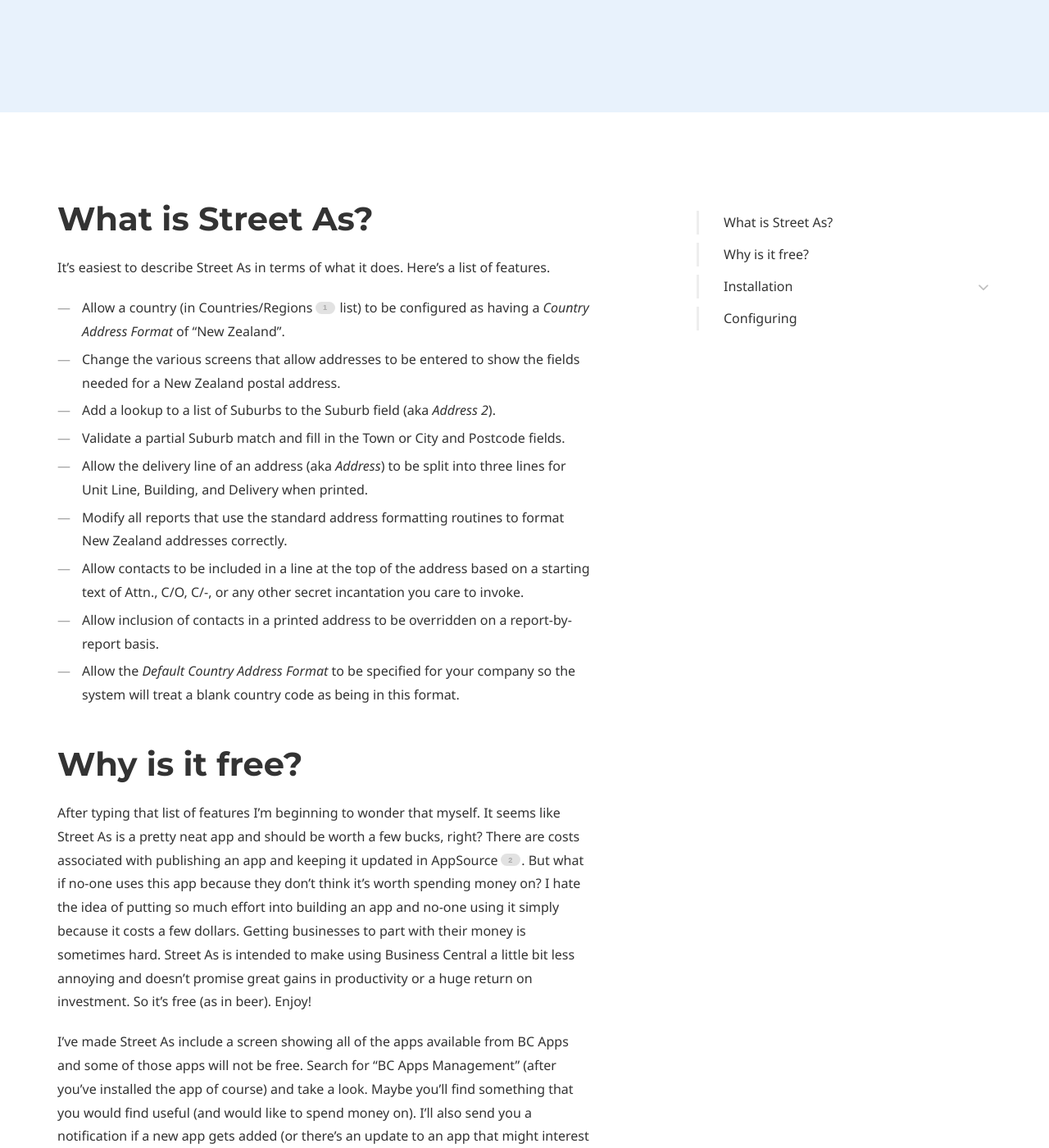
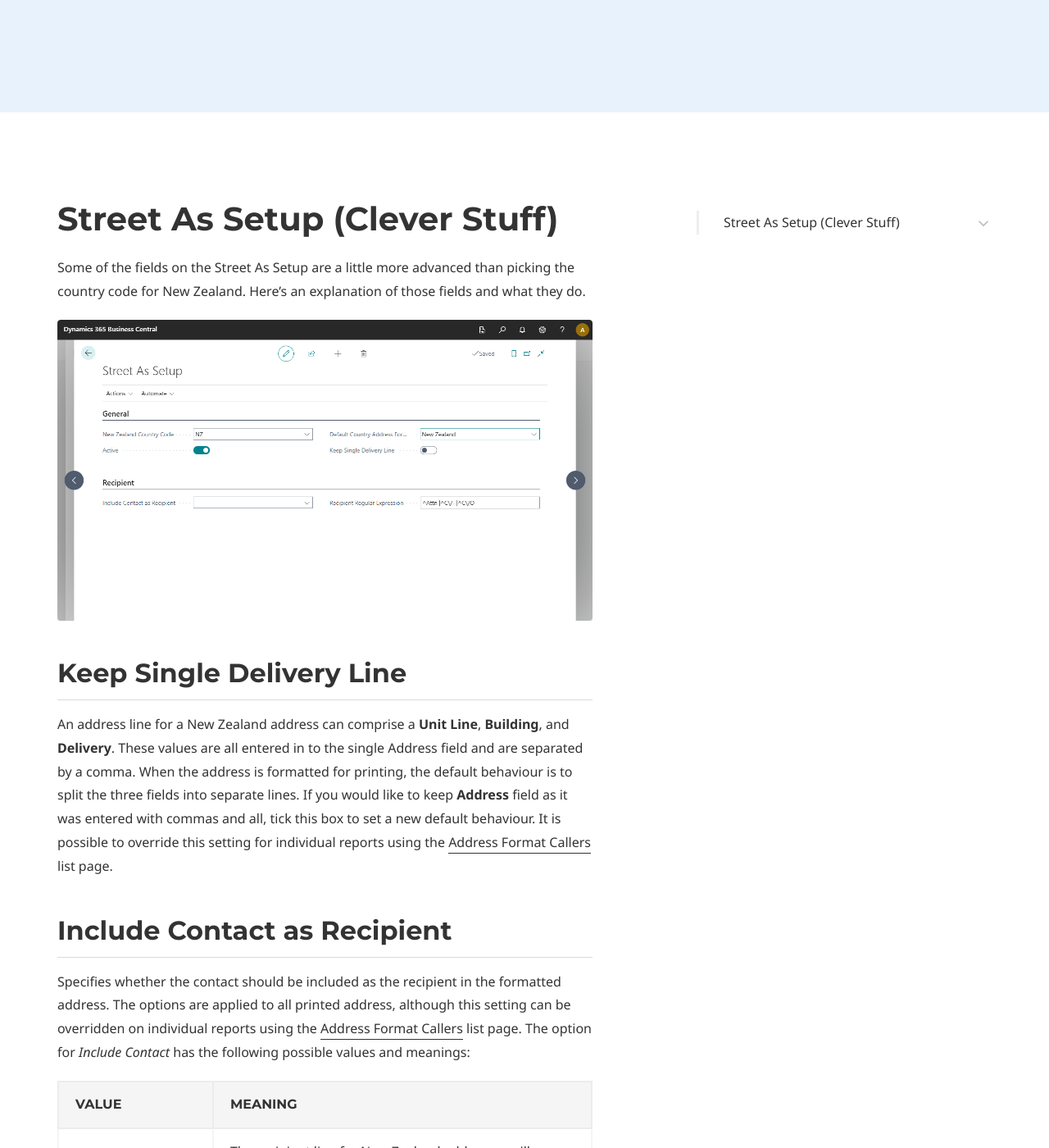
Before and after one commit to BCAppsLimited/StreetAs, a Jekyll site: the page built from advanced-configuration-options.md, in a window 1280 px wide and 1400 px high, scrolled down 485 px. Shown: the whole window at 82% size. Built offline with Jekyll 4.4.1, drawn with Linux system fonts in a browser that asks for light colours; some web fonts are replaced; some of the changed text lies outside the part shown.

Commit message:
Clever Stuff Start

```diff
--- a/advanced-configuration-options.md
+++ b/advanced-configuration-options.md
@@ -28,44 +28,39 @@ page_nav:
         url: /new-zealand-postal-addresses
 ---
 
-# What is Street As?
+# Street As Setup (Clever Stuff)
 
-It's easiest to describe Street As in terms of what it does. Here's a list of features.
+Some of the fields on the Street As Setup are a little more advanced than picking the country code for New Zealand. Here's an explanation of those fields and what they do.
 
-- Allow a country (in Countries/Regions[^1] list) to be configured as having a _Country Address Format_ of "New Zealand".
-- Change the various screens that allow addresses to be entered to show the fields needed for a New Zealand postal address.
-- Add a lookup to a list of Suburbs to the Suburb field (aka _Address 2_).
-- Validate a partial Suburb match and fill in the Town or City and Postcode fields.
-- Allow the delivery line of an address (aka _Address_) to be split into three lines for Unit Line, Building, and Delivery when printed.
-- Modify all reports that use the standard address formatting routines to format New Zealand addresses correctly.
-- Allow contacts to be included in a line at the top of the address based on a starting text of Attn., C/O, C/-, or any other secret incantation you care to invoke.
-- Allow inclusion of contacts in a printed address to be overridden on a report-by-report basis.
-- Allow the _Default Country Address Format_ to be specified for your company so the system will treat a blank country code as being in this format.
+![alt text](/screenshots/StreetAsSetup.png)
 
-# Why is it free?
 
-After typing that list of features I'm beginning to wonder that myself. It seems like Street As is a pretty neat app and should be worth a few bucks, right? There are costs associated with publishing an app and keeping it updated in AppSource[^3]. But what if no-one uses this app because they don't think it's worth spending money on? I hate the idea of putting so much effort into building an app and no-one using it simply because it costs a few dollars. Getting businesses to part with their money is sometimes hard. Street As is intended to make using Business Central a little bit less annoying and doesn't promise great gains in productivity or a huge return on investment. So it's free (as in beer). Enjoy!
+## Keep Single Delivery Line
 
-I've made Street As include a screen showing all of the apps available from BC Apps and some of those apps will not be free. Search for "BC Apps Management" (after you've installed the app of course) and take a look. Maybe you'll find something that you would find useful (and would like to spend money on). I'll also send you a notification if a new app gets added (or there's an update to an app that might interest you). Finally, if you do use Street As and you like it, leave a review on AppSource.
+An address line for a New Zealand address can comprise a **Unit Line**, **Building**, and **Delivery**. These values are all entered in to the single Address field and are separated by a comma. When the address is formatted for printing, the default behaviour is to split the three fields into separate lines. If you would like to keep **Address** field as it was entered with commas and all, tick this box to set a new default behaviour. It is possible to override this setting for individual reports using the [Address Format Callers](#address-format-callers) list page.
 
-# Installation
+## Include Contact as Recipient
 
-Street As is available for free through [Microsoft's AppSource](https://appsource.microsoft.com/en-US/marketplace/apps?product=dynamics-365-business-central). If you've already installed the app, jump ahead to the [Configuring](#configuring) section. You can [install the app from AppSource](##appsource) or from within [Business Central](##business-central).
+Specifies whether the contact should be included as the recipient in the formatted address. The options are applied to all printed address, although this setting can be overridden on individual reports using the [Address Format Callers](#address-format-callers) list page. The option for *Include Contact* has the following possible values and meanings:
 
-## AppSource
+| Value | Meaning |
+| - | - |
+| Never | The recipient line for New Zealand addresses will never be included. |
+| Always | The recipient line for New Zealand addresses will always be included. |
+| Only When Matches Regular Expression | The recipient line for New Zealand addresses will only be included when it matches the regular expression that is defined in the *Recipient Regular Expression* field. |
 
-Open the [Street As](#) product page on AppSource and click on the *Get it now* button. You will be redirected to your Business Central instance where you will
 
-## Business Central
+## Recipient Regular Expression
 
-Sign in to Business Central and search[^2] for "extension marketplace".
+This field value is used in conjunction with the *Only When Matches Regular Expression* setting on the *Include Contact as Recipient* field. Regular expressions are an incredibly powerful way to specify a formula for matching to some text. The default setting for this field is `^Attn |^C\/- |^C\/O` and you can restore this default value by using the action on this page and selecting *Actions > Set Default Recipient Regular Expression*. For more information on using regular expressions and some examples of how this default regular expression works, take a look at this [Regular Expressions 101 Saved Example](https://regex101.com/r/VkBQx8/1).
 
-# Configuring
+<div class="callout callout--info">
+    <p><strong>Regular Expressions</strong>The previous link will take you to the regex101.com site with a saved example that shows how the default regular expression will match against the following list of candidates.</p>
 
-Todo: Some configuration instructions
-
----
-
-[^1]: You may wonder why we did it this way. After all, there is only one _New Zealand_ so why make you pick which one it is? If we add another country format to Street As (no promises), this approach makes it easier.
-[^2]: Use the Alt+Q key combination or click on the magnifying glass icon in the top bar to launch the "Tell me what you want to do" search box. The search feature is a little bit smart and you can usually get away with just typing the start of the words you are looking for.
-[^3]: The biggest cost is the code-signing certificate. Then there's the domain name, the Microsoft 365 subscription, the template used to make the online help. Not to mention the time invested in building the app and keeping it up to date with the latest versions of Business Central. I feel a sales pitch coming on...
+<ul>
+<li>Bond, James Bond</li>
+<li><mark>Attn </mark>Miss Moneypenny</li>
+<li><mark>C/- </mark>Mr Bill Tanner</li>
+<li><mark>C/O </mark>Ms Mary Goodnight</li>
+</ul>
+</div>
```
Also changed, not shown: context-sensitive-help.md (+12 -3 lines), screenshots/StreetAsSetup.png (added).
